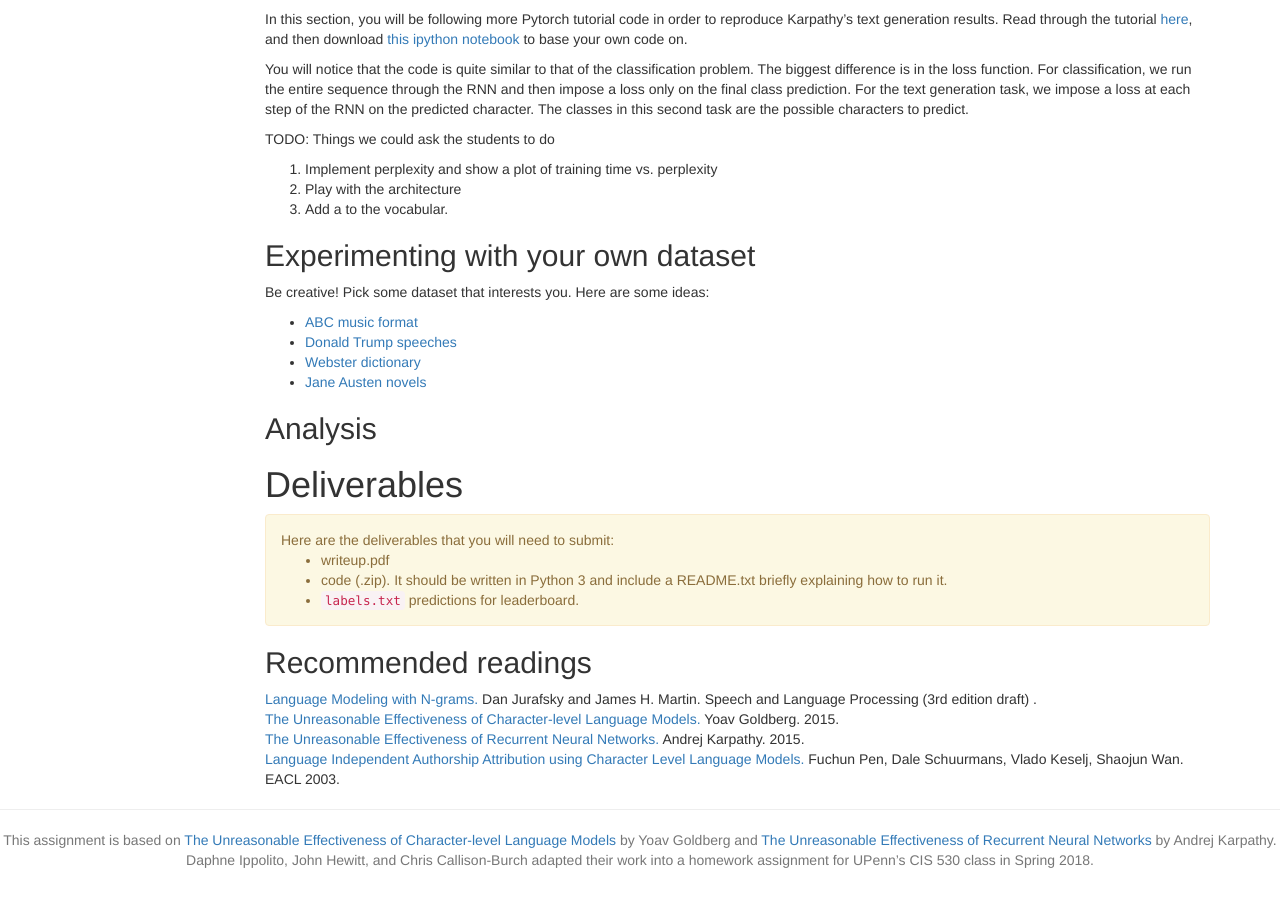
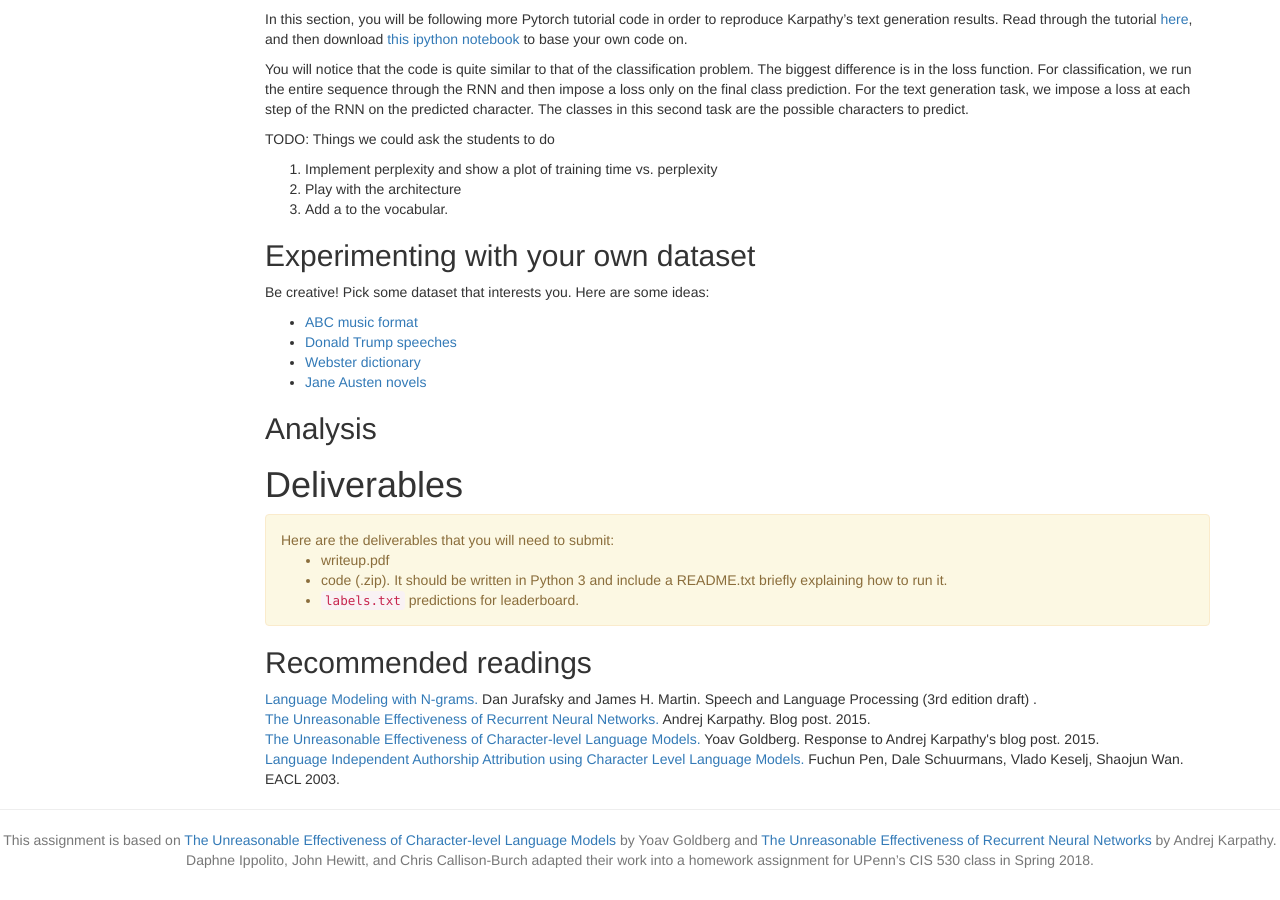
Before and after one commit to computational-linguistics-class/computational-linguistics-class.github.io, a Jekyll site: the page built from assignment5.md, in a window 1280 px wide and 900 px high, scrolled down 7501 px. Built offline with Jekyll 4.4.1, drawn with Linux system fonts in a browser that asks for light colours; nearby versions of some CDN libraries; formulas are drawn with MathJax 3; a script that is not in the unit is left out.

Commit message:
Added venue for the blog posts

```diff
--- a/assignment5.md
+++ b/assignment5.md
@@ -16,17 +16,19 @@ readings:
    type: textbook
    url: https://web.stanford.edu/~jurafsky/slp3/4.pdf
 -
+   title: The Unreasonable Effectiveness of Recurrent Neural Networks
+   authors: Andrej Karpathy
+   venue: Blog post.
+   type: blog
+   year: 2015
+   url: http://karpathy.github.io/2015/05/21/rnn-effectiveness/
+-
    title: The Unreasonable Effectiveness of Character-level Language Models
    authors: Yoav Goldberg
+   venue: Response to Andrej Karpathy's blog post.
    type: blog
    year: 2015
    url: http://nbviewer.jupyter.org/gist/yoavg/d76121dfde2618422139
--
-   title: The Unreasonable Effectiveness of Recurrent Neural Networks
-   authors: Andrej Karpathy
-   type: blog
-   year: 2015
-   url: http://karpathy.github.io/2015/05/21/rnn-effectiveness/
 -
    title: Language Independent Authorship Attribution using Character Level Language Models
    authors: Fuchun Pen, Dale Schuurmans, Vlado Keselj, Shaojun Wan
```
